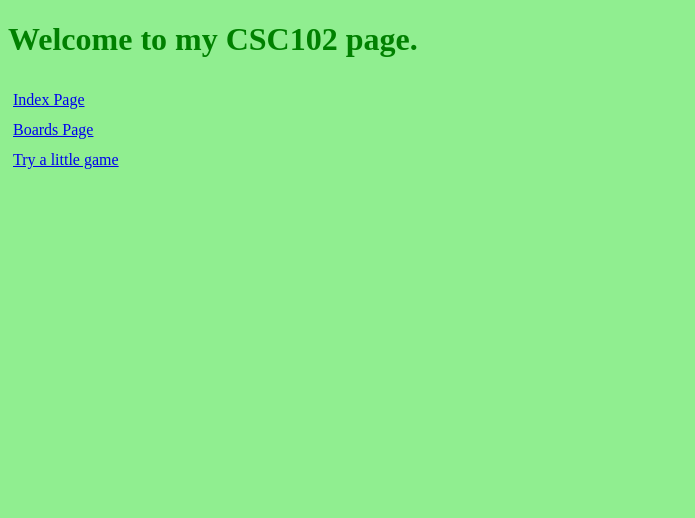
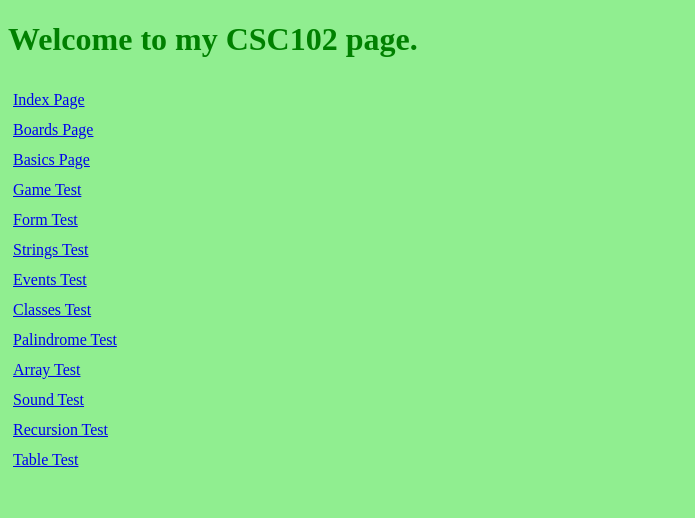
Before and after one commit to KitsyKat-OfFun/Ethan-Hogue-CSC102, a plain HTML site: page index.html in a window 1280 px wide. Shown: the top 518 px of the page, 0-695 px from the left. Drawn offline with Linux system fonts and the light colour scheme.

Commit message:
Update index.html
Expanded nav section

```diff
--- a/index.html
+++ b/index.html
@@ -35,7 +35,27 @@
             <br>
             <a href="boards.html">Boards Page</a>
             <br>
-            <a href="w3game.html">Try a little game</a>
+            <a href="w2basics.html">Basics Page</a>
+            <br>
+            <a href="w3game.html">Game Test</a>
+            <br>
+            <a href="w6form.html">Form Test</a>
+            <br>
+            <a href="w6strings.html">Strings Test</a>
+            <br>
+            <a href="w8events.html">Events Test</a>
+            <br>
+            <a href="W9class.html">Classes Test</a>
+            <br>
+            <a href="w9palindrome.html">Palindrome Test</a>
+            <br>
+            <a href="w11array.html">Array Test</a>
+            <br>
+            <a href="w11sound.html">Sound Test</a>
+            <br>
+            <a href="w13recursion.html">Recursion Test</a>
+            <br>
+            <a href="w13table.html">Table Test</a>
         </nav>
     </header>
     <!-- Paragraph tag -->
```
